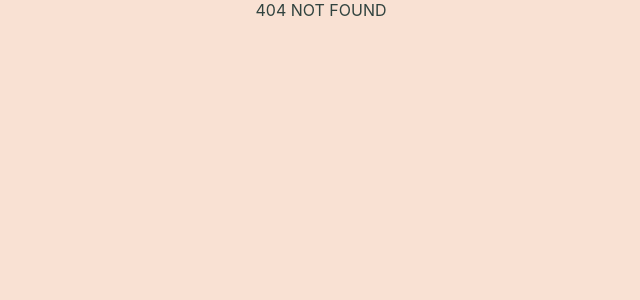
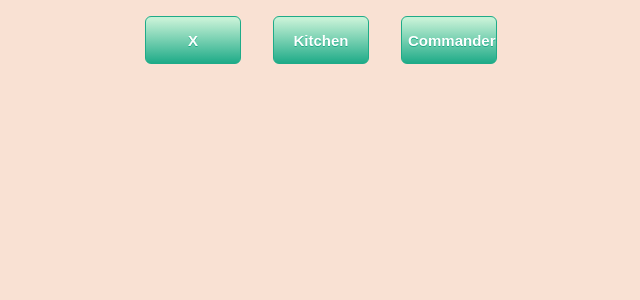
Before and after one commit to karlaalvarezlaboratoria/GDL003-Burger-Queen-Front-End, a React (Create React App) app: page /select in a window 1280 px wide. Before the commit this address had no page. Shown: the top 300 px of the page, without its empty margins (319-959 px from the left). Built offline with nearby package versions, Linux system fonts and the light colour scheme.

Commit message:
Interfaz de cocina -Se crea compontente para "cocina" y "seleccionar interfaz" -Se crean rutas para ambos componentes y flujo con botones (a revisar)

```diff
--- a/src/Components/EnterButton.js
+++ b/src/Components/EnterButton.js
@@ -6,7 +6,7 @@ import './CancelComand.css'
 const EnterButton = ({ history }) => (
   <button
     type="button"
-    onClick={() => history.push('/create')}
+    onClick={() => history.push('/select')}
   >
     Enter
   </button>
--- a/src/Components/KitchenInterfaz.js
+++ b/src/Components/KitchenInterfaz.js
@@ -1,50 +1,55 @@
-    // import React, { Component } from 'react';
+     import React, { Component } from 'react';
     // import './RenderCommand.css';
     // import './MenuItems.jsx';
 
-    // class RenderCommand extends Component {
-    //     constructor(props) {
-    //         super(props);
-    //         this.state = {
-    //             order: []
-    //         }
-    //     }
+    class Kitchen extends Component {
+        constructor(props) {
+            super(props);
+            this.state = {
+                order: []
+            }
+        }
 
-    //     render() {
-    //         return (
-    //             <div className="renderCommand">
-    //                 <h1>Aqui va la tabla de la comanda hecha</h1>
-    //                 <table id='menuList'>
-    //                     <tbody>
-    //                         <th>No.</th>
-    //                         <th>Product</th>
-    //                         <th>Price</th>
-    //                         <th></th>
-    //                         {this.props.order.map((element, id, uuid) => (
-    //                             <tr key={id} >
-    //                                 <td>{id + 1}</td>
-    //                                 <td>{element.name}</td>
-    //                                 <td>{element.price}</td>
-    //                                 <td><button
-    //                                 className= "DeleteElement"
-    //                                 uuid= {uuid}
-    //                                 onClick = {()=> this.delete(uuid)}
-    //                                 >Delete</button></td>
-    //                             </tr>
-    //                         )
-    //                         )}
-    //                     </tbody>
-    //                     <tfoot>
-    //                         <tr>
-    //                             <td>#</td>
-    //                             <td>Total</td>
-    //                             <td></td>
-    //                         </tr>
-    //                     </tfoot>
-    //                 </table>
-    //             </div>
-    //         )
-    //     }
+        render() {
+            return (
+            <div>
+                <button
+                onClick={()=>this.props.history.push('/select')}>X</button>
+                <h1>Esta es mi cocina</h1>
+            </div>
+                // <div className="renderCommand">
+                //     <h1>Aqui va la tabla de la comanda hecha</h1>
+                //     <table id='menuList'>
+                //         <tbody>
+                //             <th>No.</th>
+                //             <th>Product</th>
+                //             <th>Price</th>
+                //             <th></th>
+                //             {this.props.order.map((element, id, uuid) => (
+                //                 <tr key={id} >
+                //                     <td>{id + 1}</td>
+                //                     <td>{element.name}</td>
+                //                     <td>{element.price}</td>
+                //                     <td><button
+                //                     className= "DeleteElement"
+                //                     uuid= {uuid}
+                //                     onClick = {()=> this.delete(uuid)}
+                //                     >Delete</button></td>
+                //                 </tr>
+                //             )
+                //             )}
+                //         </tbody>
+                //         <tfoot>
+                //             <tr>
+                //                 <td>#</td>
+                //                 <td>Total</td>
+                //                 <td></td>
+                //             </tr>
+                //         </tfoot>
+                //     </table>
+                // </div>
+            )
+        }
 
-    // }
-    // export default RenderCommand;
+    }
+    export default Kitchen;
--- /dev/null
+++ b/src/Components/SelectInterfaz.js
@@ -0,0 +1,36 @@
+import React, { Component } from 'react';
+import './Enter.css';
+import { withRouter } from 'react-router-dom'
+import './CancelComand.css'
+
+class Select extends Component {
+    constructor() {
+        super();
+        this.state = {}
+    }
+
+//   glory(){
+//       this.props.glory()
+//       this.props.history.push('/')
+//   }
+
+  render(){
+    return(
+  <div>
+  <button
+    onClick={() => this.props.history.push('/')}>
+    X
+  </button>
+  <button
+  onClick={() => this.props.history.push('/kitchen')}>
+  Kitchen
+</button>
+<button
+    onClick={() => this.props.history.push('/create')}>
+    Commander
+  </button>
+  </div>
+    )}
+}
+
+export default withRouter(Select);
--- a/src/Router.js
+++ b/src/Router.js
@@ -3,13 +3,17 @@ import {BrowserRouter, Route, Switch} from 'react-router-dom';
 import {ProtectedRoute} from './ProtectedRoute'
 import Enter from './Components/Enter';
 import Create from './Components/CreateCommand'
+import Kitchen from './Components/KitchenInterfaz';
+import Select from './Components/SelectInterfaz'
 
 const Router = () => (
 
 
   <BrowserRouter>
     <Switch>
-      <ProtectedRoute path= "/create/" component = {Create}/>
+      <ProtectedRoute path= "/create" component = {Create}/>
+      <ProtectedRoute path= "/select" component = {Select}/>
+      <ProtectedRoute path= "/kitchen" component = {Kitchen}/>
       <Route exact path = "/" component ={Enter}/>
       <Route path = '*' component = {() => '404 NOT FOUND'}/>
     </Switch>
```
